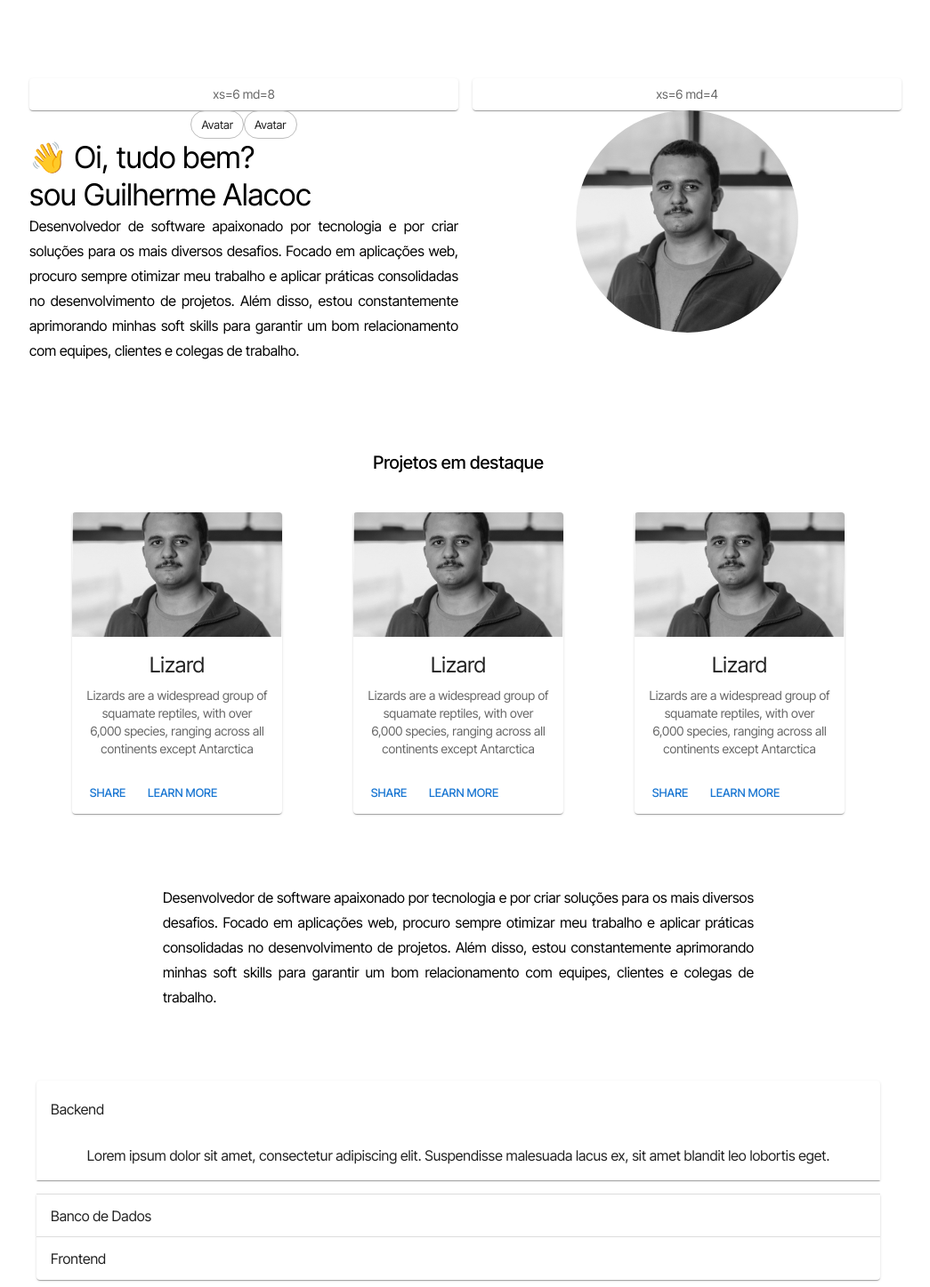
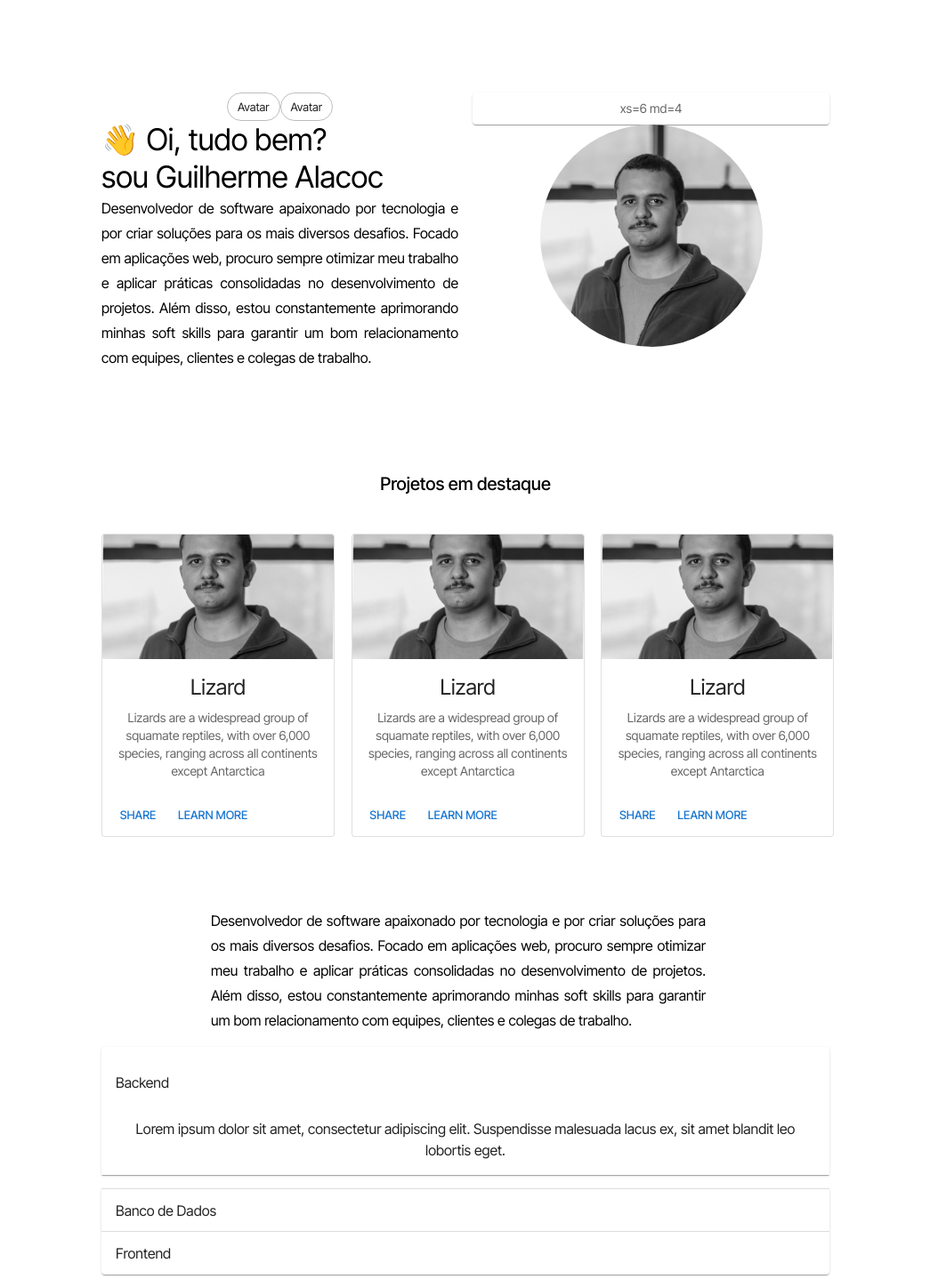
Before and after one commit to guilhermealacoc/portfolio-definitive, a React (Vite) app: page / in a window 1280 px wide. Shown: the whole page at 89% size, without its empty margins (117-1162 px from the left). Built offline with nearby package versions, Linux system fonts and the light colour scheme.

Commit message:
feat: nova contrucao layout

```diff
--- a/src/components/card/index.tsx
+++ b/src/components/card/index.tsx
@@ -2,7 +2,7 @@ import { Button, Card, CardActions, CardContent, CardMedia, Typography } from "@
 
 export default function CardItem() {
     return (
-        <Card sx={{ maxWidth: 345, ml: 5, mr: 5}}>
+        <Card variant="outlined" sx={{ width: 260}}>
           <CardMedia
             component="img"
             alt="green iguana"
--- a/src/index.css
+++ b/src/index.css
@@ -1,7 +1,7 @@
 @import url('https://fonts.googleapis.com/css2?family=Inter+Tight:ital,wght@0,100..900;1,100..900&display=swap');
 
 #root {
-  max-width: 980px;
+  max-width: 850px;
   margin: 0 auto;
   padding: 0;
   text-align: center;
--- a/src/main.tsx
+++ b/src/main.tsx
@@ -1,12 +1,12 @@
 import React from "react";
 import ReactDOM from "react-dom/client";
 
-import App from "./App.tsx";
+import Home from "./pages/home.tsx";
 
 import "./index.css";
 
 ReactDOM.createRoot(document.getElementById("root")!).render(
   <React.StrictMode>
-    <App />
+    <Home />
   </React.StrictMode>
 );
--- /dev/null
+++ b/src/pages/home.tsx
@@ -0,0 +1,132 @@
+import { Accordion, AccordionDetails, AccordionSummary, Chip, Typography } from "@mui/material";
+import Box from "@mui/material/Box";
+import Grid from "@mui/material/Grid";
+import Paper from "@mui/material/Paper";
+import { styled, ThemeProvider } from "@mui/material/styles";
+
+import CardItem from "../components/card";
+import { interTight } from '../styles/themes';
+
+const Item = styled(Paper)(({ theme }) => ({
+  backgroundColor: theme.palette.mode === "dark" ? "#1A2027" : "#fff",
+  ...theme.typography.body2,
+  padding: theme.spacing(1),
+  textAlign: "center",
+  color: theme.palette.text.secondary,
+}));
+
+export default function Home() {
+  const emoji = "👋  Oi, tudo bem?";
+  const greetings = "sou Guilherme Alacoc";
+  const firstDescription = "Desenvolvedor de software apaixonado por tecnologia e por criar soluções para os mais diversos desafios. Focado em aplicações web, procuro sempre otimizar meu trabalho e aplicar práticas consolidadas no desenvolvimento de projetos. Além disso, estou constantemente aprimorando minhas soft skills para garantir um bom relacionamento com equipes, clientes e colegas de trabalho.";
+
+  const renderIntroSummary = (
+    <>
+      <Grid item xs={12} md={6}>
+        <Box sx={{ pt: 10 }}>
+          <Chip label="Avatar" variant="outlined" />
+          <Chip label="Avatar" variant="outlined" />
+          <Typography variant="h4" align="left">
+            {emoji}
+          </Typography>
+          <Typography variant="h4" align="left">
+            {greetings}
+          </Typography>
+          <Typography variant="subtitle1" align="justify">
+            {firstDescription}
+          </Typography>
+        </Box>
+      </Grid>
+      <Grid item xs={12} md={6}>
+        <Box sx={{ pt: 10 }}>
+          <Item>xs=6 md=4</Item>
+          <Box
+            component="img"
+            alt="auth"
+            src={"src/assets/profileImage.jpg"}
+            sx={{ maxWidth: 250, borderRadius: "50%" }}
+          />
+        </Box>
+      </Grid>
+    </>
+  );
+
+  const renderCardNew = (
+    <>
+      <Typography variant="h6" align="center" sx={{ paddingTop: 12 }}>
+        Projetos em destaque
+      </Typography>
+      <Grid container spacing={3} sx={{ paddingTop: 5 }}>
+        <Grid item xs={12} sm={6} md={4}>
+          <CardItem />
+        </Grid>
+        <Grid item xs={12} sm={6} md={4}>
+          <CardItem />
+        </Grid>
+        <Grid item xs={12} sm={6} md={4}>
+          <CardItem />
+        </Grid>
+      </Grid>
+    </>
+  );
+
+  const renderBodySummary = (
+    <Grid container justifyContent="center" sx={{ pt: 10 }}>
+      <Grid item xs={12} md={8}>
+        <Typography variant="subtitle1" align="justify">
+          {firstDescription}
+        </Typography>
+      </Grid>
+    </Grid>
+  );
+
+  const renderAccordion = (
+    <>
+      <Accordion defaultExpanded sx={{ pt: 1 }}>
+        <AccordionSummary aria-controls="panel1-content" id="panel1-header">
+          <Typography>Backend</Typography>
+        </AccordionSummary>
+        <AccordionDetails>
+          <Typography>
+            Lorem ipsum dolor sit amet, consectetur adipiscing elit. Suspendisse malesuada lacus ex, sit amet blandit leo lobortis eget.
+          </Typography>
+        </AccordionDetails>
+      </Accordion>
+      <Accordion>
+        <AccordionSummary aria-controls="panel2-content" id="panel2-header">
+          <Typography>Banco de Dados</Typography>
+        </AccordionSummary>
+        <AccordionDetails>
+          <Typography>
+            Lorem ipsum dolor sit amet, consectetur adipiscing elit. Suspendisse malesuada lacus ex, sit amet blandit leo lobortis eget.
+          </Typography>
+        </AccordionDetails>
+      </Accordion>
+      <Accordion>
+        <AccordionSummary aria-controls="panel3-content" id="panel3-header">
+          <Typography>Frontend</Typography>
+        </AccordionSummary>
+        <AccordionDetails>
+          <Typography>
+            Lorem ipsum dolor sit amet, consectetur adipiscing elit. Suspendisse malesuada lacus ex, sit amet blandit leo lobortis eget.
+          </Typography>
+        </AccordionDetails>
+      </Accordion>
+    </>
+  );
+
+  return (
+    <ThemeProvider theme={interTight}>
+      <Grid container spacing={2} sx={{ flexGrow: 1, pt: 2, px: 2 }}>
+        {renderIntroSummary}
+        <Grid item xs={12}>
+          {renderCardNew}
+        </Grid>
+        {renderBodySummary}
+        <Grid item xs={12}>
+          {renderAccordion}
+        </Grid>
+      </Grid>
+    </ThemeProvider>
+  );
+}
```
